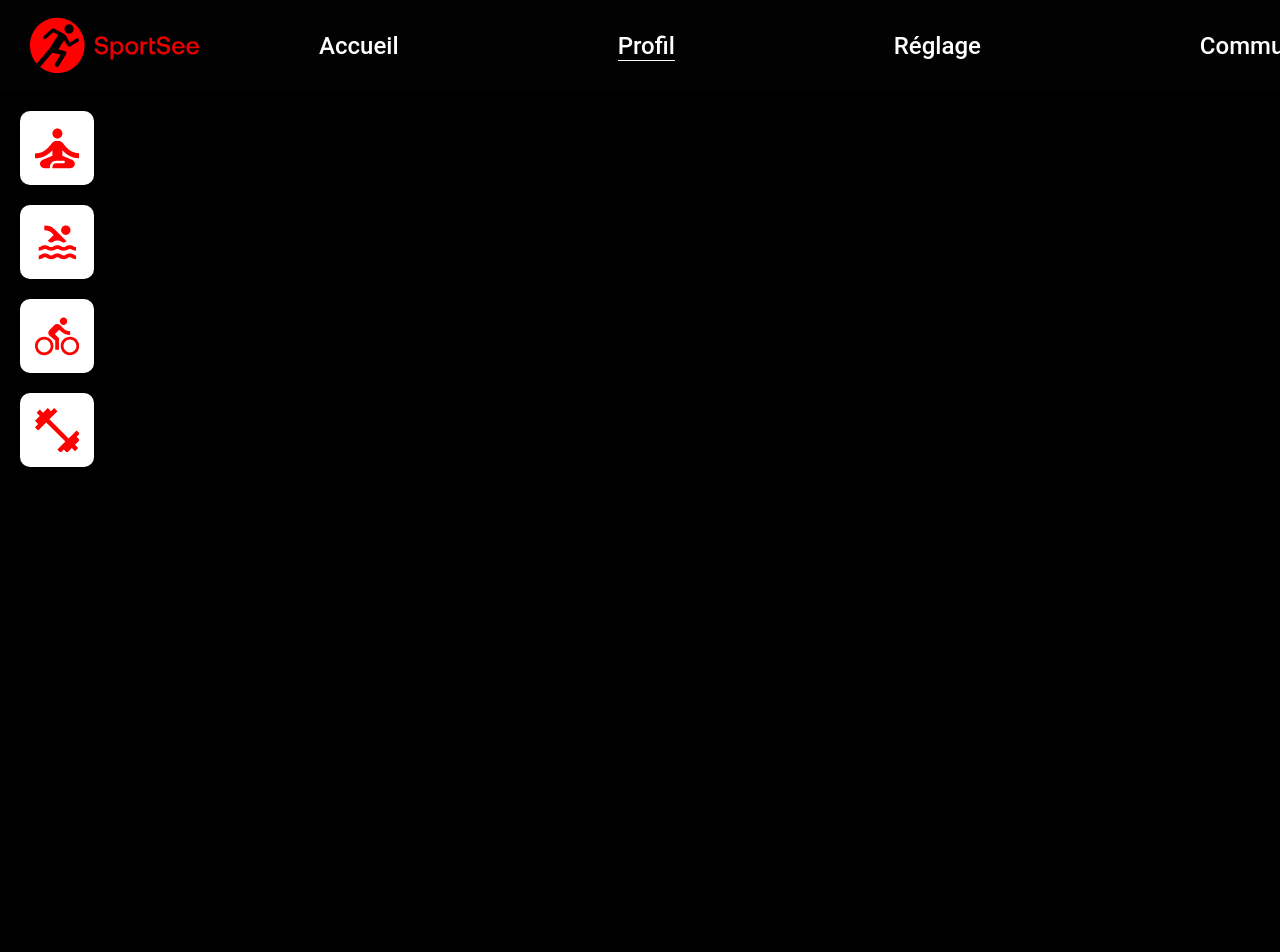
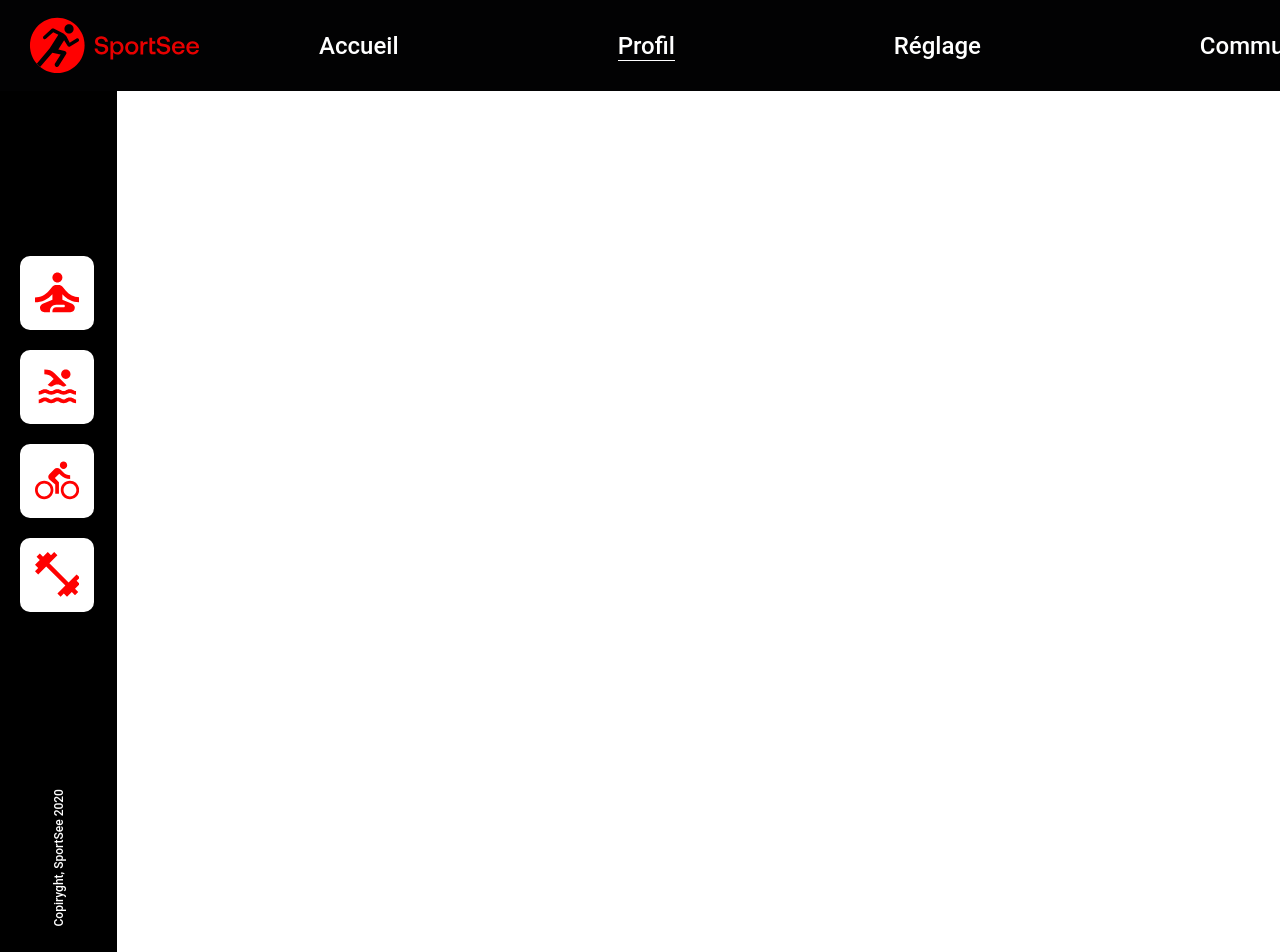
Before and after one commit to RodolpheACHY/SportSeeFront, a React (Vite) app: page /profil in a window 1280 px wide. Shown: the top 952 px of the page. Built offline with nearby package versions, Linux system fonts and the light colour scheme.

Commit message:
feat footer sidebar --> ok bug mais ameliorations possibles

```diff
--- a/src/components/sidebar/Footer.jsx
+++ b/src/components/sidebar/Footer.jsx
@@ -4,7 +4,7 @@ const Footer = () => {
   return (
     <div>
       <footer className={styles.footer}>
-        <p>Copiryght, SportSee 2020</p>
+        <p className={styles.footer__p}>Copiryght, SportSee 2020</p>
       </footer>
     </div>
   );
--- a/src/components/sidebar/footer.module.scss
+++ b/src/components/sidebar/footer.module.scss
@@ -1,18 +1,15 @@
 .footer {
-  //display: flex; /* Active Flexbox */
-  //flex-direction: column; /* Organise les éléments en colonne */
-  //align-items: center; /* Centre les éléments horizontalement (facultatif) */
-  transform: rotate(90deg);
-  transform-origin: top left;
-  width: 100vh; /* Ajustez la largeur en fonction de la hauteur de l'écran */
-  height: 100vw; /* Ajustez la hauteur en fonction de la largeur de l'écran */
-  margin-top: 50vh; /* Ajustez la marge pour positionner le pied de page */
-  /* Autres styles pour votre footer */
-  background-color: lightgray;
-  padding: 20px;
+  background-color: black;
+  margin-top: 224px;
 
   &__p {
     margin: 0;
-    transform: translateX(20px);
+    transform: rotate(-90deg);
+    font-size: 12px;
+    font-weight: 500;
+    white-space: nowrap;
+    line-height: 24px;
+    font-style: normal;
+    color: #fff
   }
 }
--- a/src/components/sidebar/sidebar.module.scss
+++ b/src/components/sidebar/sidebar.module.scss
@@ -3,11 +3,16 @@
     height: 933px;
     display: flex;
     flex-direction: column ;
+    width: 117px;
+    justify-content: center;
 
     &__icon-wrapper-Container {
         display: flex;
         flex-direction: column ;
         gap: 20px;
         padding: 20px;
+        /*position:absolute;
+        top: 30%;
+        height: 30%; */
     }
 }
```
